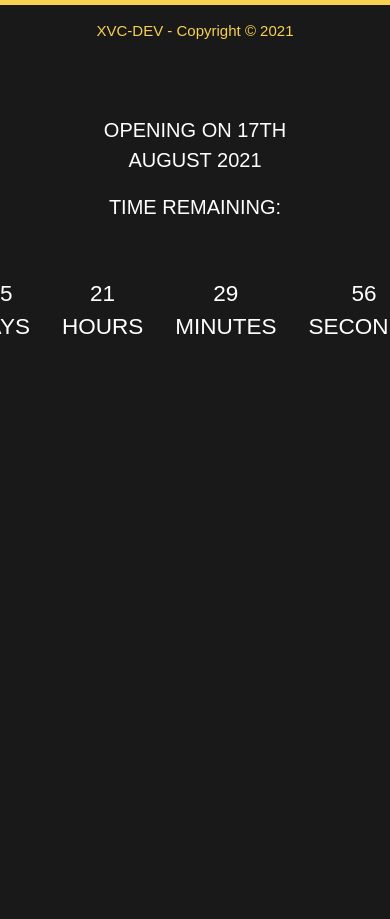
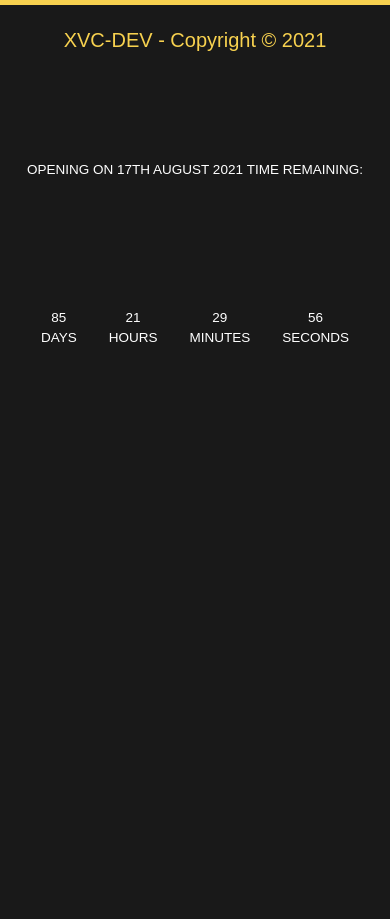
Before and after one commit to Fabznx/XVC-DEV, a PHP site: page / in a window 390 px wide; the page is wider, and only the part inside the window is pictured. Before the commit the page ends 334 px from the top of that part, so only its background shows below. Run offline with PHP 8.4, Linux system fonts and the light colour scheme; some libraries are stand-ins or nearby versions.

Commit message:
mobilecompatible index

```diff
--- a/css/development.css
+++ b/css/development.css
@@ -24,7 +24,7 @@ body {
 .time {
     color: white;
     text-transform: uppercase;
-    width: 90%;
+    width: 100%;
     display: flex;
     justify-content: center;
 }
@@ -35,7 +35,7 @@ body {
     left: 50%;
     transform: translate(-50%, -50%);
     text-align: center;
-    font-size: 200%;
+    font-size: 180%;
 }
 
 .time span {
@@ -52,6 +52,7 @@ time span div {
     left: 50%;
     transform: translate(-50%, -50%);
     text-align: center;
+    width: 30%;
 }
 
 .information h1 {
@@ -59,40 +60,101 @@ time span div {
     text-transform: uppercase;
     font-weight: 500;
     float: center;
+    display: inline;
+    font-size: 180%;
 }
+
+
+/*Header*/
 
 header {
     color: #F7D14F;
     text-align: center;
     border-top: #F7D14F 5px solid;
+    width: 100%;
+    font-size: 30px;
 }
 
-@media screen and (max-width: 1250px) {
+@media screen and (max-width: 900px) {
     .col {
         flex: 100%;
-        max-width: 100%;
+    }
+    .middle {
+        font-size: 140%;
+    }
+    .information {
+        width: 100%;
+    }
+    .information h1 {
+        display: inline;
+        font-size: 140%;
+    }
+    header {
+        color: #F7D14F;
+        text-align: center;
+        border-top: #F7D14F 5px solid;
+        width: 100%;
     }
 }
 
-.middle {
-    font-size: 150%;
-    max-width: 100%;
+@media screen and (max-width: 500px) {
+    .col {
+        flex: 100%;
+    }
+    .middle {
+        font-size: 100%;
+    }
+    .information {
+        width: 100%;
+    }
+    .information h1 {
+        display: inline;
+        font-size: 90%;
+    }
 }
 
-.information {
-    position: absolute;
-    top: 20%;
-    left: 50%;
-    transform: translate(-50%, -50%);
-    text-align: center;
-    max-width: 100%;
+@media screen and (max-width: 400px) {
+    .col {
+        flex: 100%;
+    }
+    .middle {
+        font-size: 90%;
+    }
+    .information {
+        width: 100%;
+    }
+    .information h1 {
+        display: inline;
+        font-size: 90%;
+    }
+    header {
+        color: #F7D14F;
+        text-align: center;
+        border-top: #F7D14F 5px solid;
+        width: 100%;
+        font-size: 20px;
+    }
 }
 
-.information h1 {
-    color: white;
-    text-transform: uppercase;
-    font-weight: 500;
-    float: center;
-    font-size: 20px;
-    max-width: 100%;
+@media screen and (max-width: 280px) {
+    .col {
+        flex: 100%;
+    }
+    .middle {
+        font-size: 70%;
+    }
+    .information {
+        width: 100%;
+    }
+    .information h1 {
+        display: inline;
+        font-size: 90%;
+    }
+    header {
+        color: #F7D14F;
+        text-align: center;
+        border-top: #F7D14F 5px solid;
+        width: 100%;
+        font-size: 20px;
+    }
 }
```
